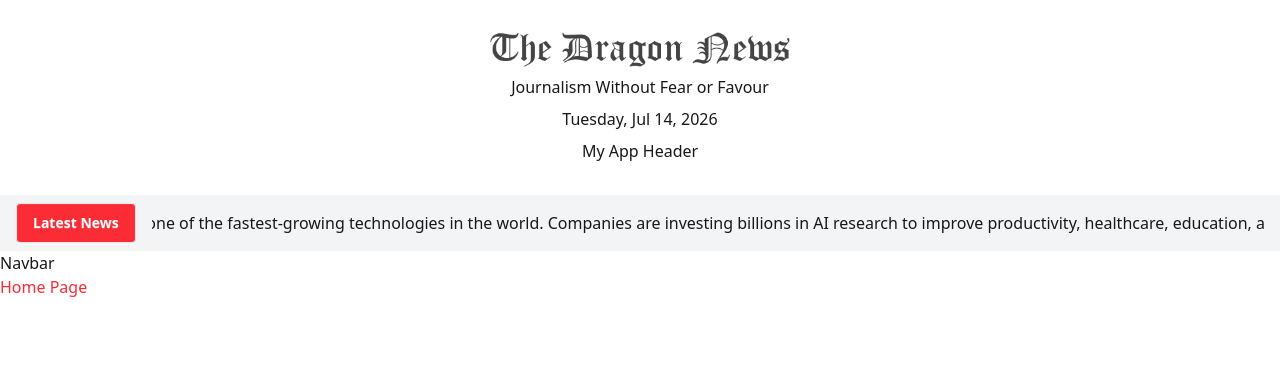
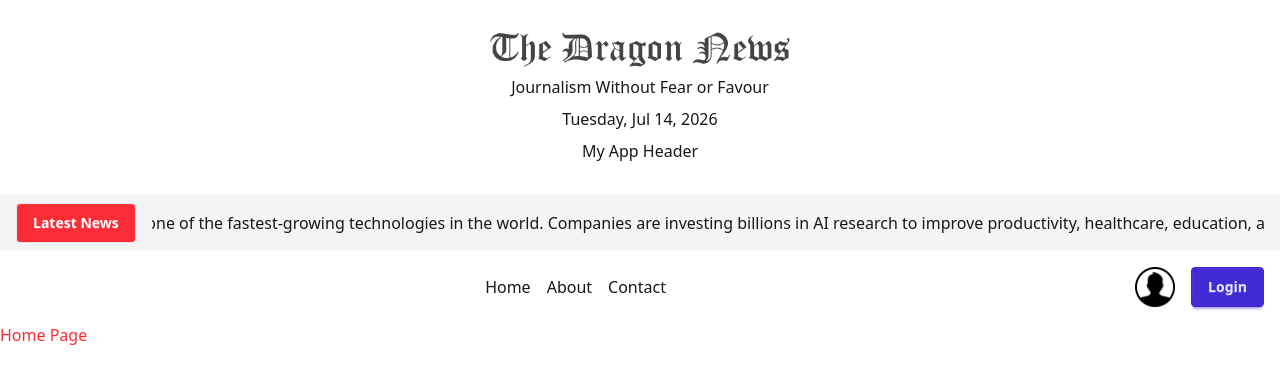
Before and after one commit to probillal/dragon-news-nextjs, a Next.js app: page / in a window 1280 px wide. Shown: the top 384 px of the page. Built offline with nearby package versions, Linux system fonts and the light colour scheme.

Commit message:
Navbar added

```diff
--- a/src/components/shared/Navbar.jsx
+++ b/src/components/shared/Navbar.jsx
@@ -1,7 +1,26 @@
+import Image from "next/image";
+import Link from "next/link";
+import userAvatar from "@/assets/user.png";
+
 const Navbar = () => {
   return (
-    <div>
-      <h2>Navbar</h2>
+    <div className="container mx-auto flex justify-between items-center p-4">
+      <div></div>
+      <ul className="flex space-x-4">
+        <li>
+          <Link href="/">Home</Link>
+        </li>
+        <li>
+          <Link href="/about">About</Link>
+        </li>
+        <li>
+          <Link href="/contact">Contact</Link>
+        </li>
+      </ul>
+      <div className="flex items-center space-x-4">
+        <Image src={userAvatar} alt="User Avatar" width={40} height={40} />
+        <button className="btn btn-primary">Login</button>
+      </div>
     </div>
   );
 };
```
